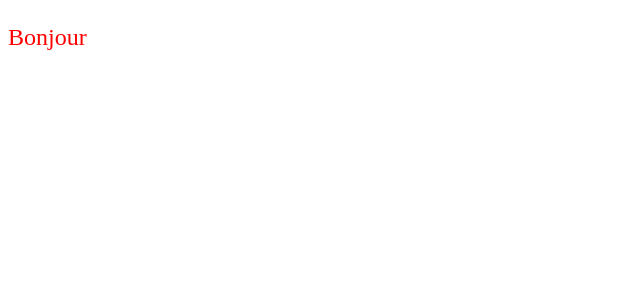
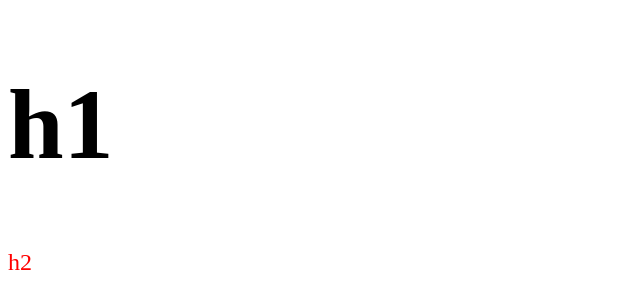
Before and after one commit to NicolasT2802/ISH, a plain HTML site: page src/index.html in a window 1280 px wide. Shown: the whole page, without its empty margins (0-640 px from the left). Drawn offline with Linux system fonts and the light colour scheme.

Commit message:
add html

```diff
--- a/src/index.html
+++ b/src/index.html
@@ -10,7 +10,12 @@
 </head>
 
 <body>
-    <p> Bonjour </p>
+    <h1>
+        h1
+    </h1>
+    <p>
+        h2
+    </p>
 </body>
 
 </html>
--- /dev/null
+++ b/src/js/index.js
@@ -0,0 +1 @@
+console.log("ISH - OK");
--- a/src/scss/index.css
+++ b/src/scss/index.css
@@ -1,4 +1,8 @@
-p{
-    font-size: 24px;
-    color: red;
+p {
+	font-size: 24px;
+	color: red;
 }
+
+h1 {
+	font-size: 100px;
+}
```
